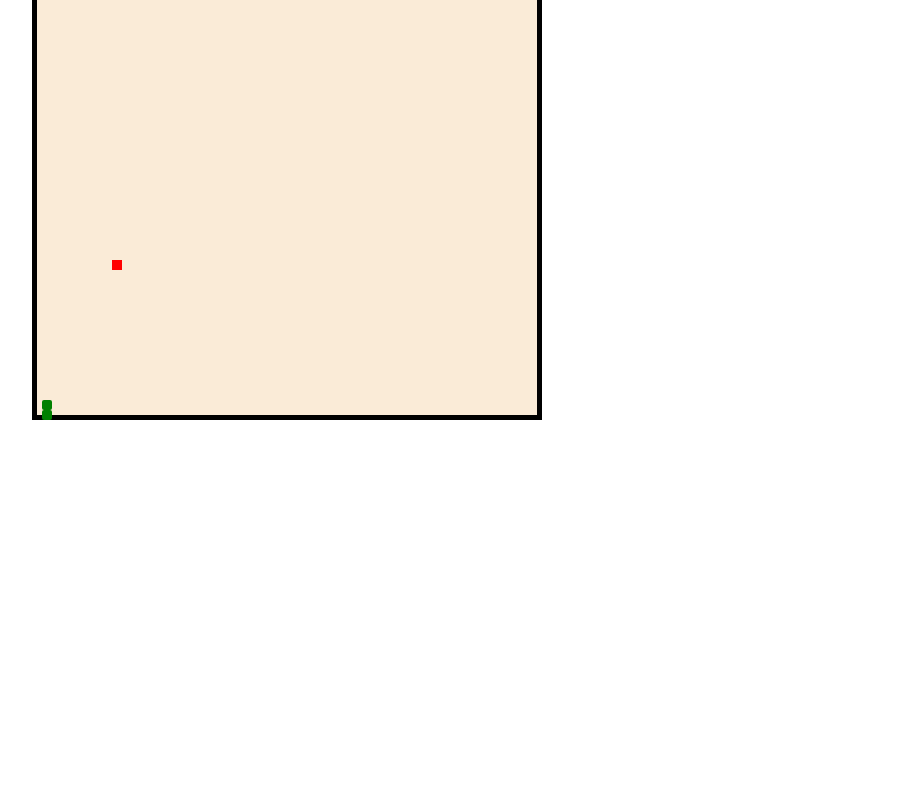
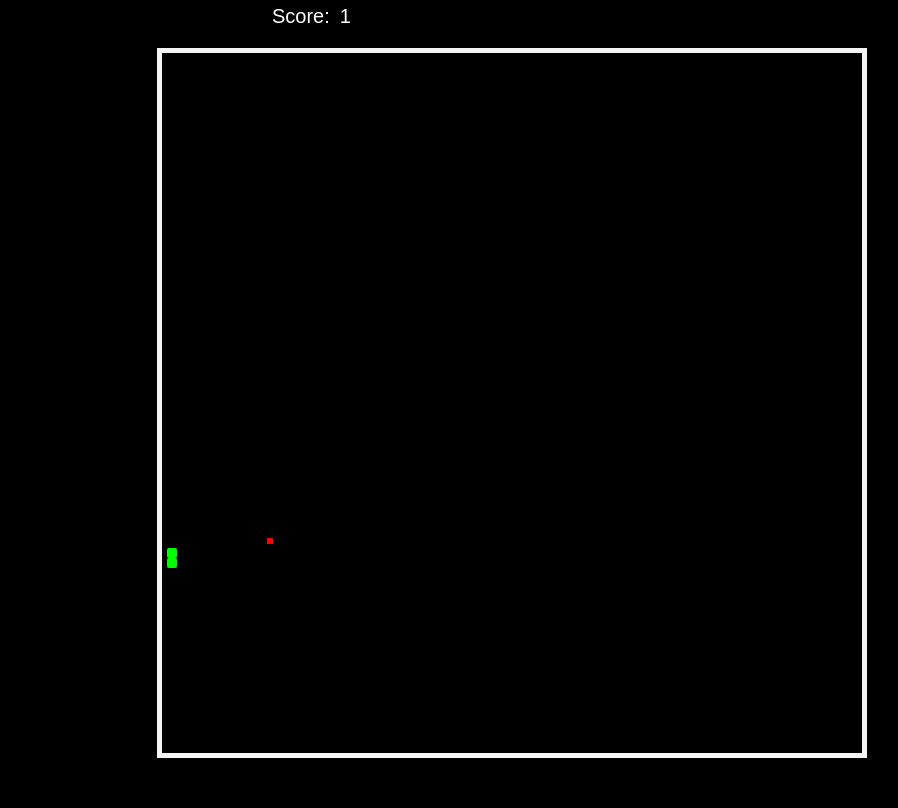
Before and after one commit to prajaktagd/snake-game, a plain HTML site: page snakeGame.html in a window 1280 px wide. Shown: the part 110-918 px from the top of the page, without its empty margins (128-1026 px from the left). Before the commit the page ends 800 px from the top, so only its background shows below. Drawn offline with Linux system fonts and the light colour scheme.

Commit message:
Added scores

```diff
--- a/css/styles.css
+++ b/css/styles.css
@@ -5,27 +5,49 @@
 
 body {
   width: 960px;
-  margin: 20px auto;
+  margin: 50px auto;
+  background-color: black;
+  font-family: sans-serif;
+  font-size: 20px;
+}
+
+main {
+  width: 100%;
+  display: flex;
+  flex-direction: column;
+  justify-content: center;
+  align-items: center;
+  gap: 20px;
+}
+
+h1 {
+  color: white;
+}
+
+.score-card {
+  width: 50%;
+  height: 10%;
+  color: white;
+  display: flex;
+  column-gap: 10px;
 }
 
 .view {
-  background-color: antiquewhite;
-  border: 5px solid black;
+  border: 5px solid whitesmoke;
   position: relative;
 }
-
 
 .segment {
   width: 10px;
   height: 10px;
   border-radius: 20%;
-  background-color: green;
+  background-color: lime;
   position: absolute;
 }
 
 .food {
-  width: 10px;
-  height: 10px;
+  width: 6px;
+  height: 6px;
   background-color: red;
   position: absolute;
 }
--- a/js/script.js
+++ b/js/script.js
@@ -1,7 +1,7 @@
 (function () {
   const segRadius = 5;
   const segDiameter = segRadius * 2;
-  const foodRadius = 5;
+  const foodRadius = 3;
 
   const px = (value) => value + 'px';
 
@@ -162,8 +162,22 @@
     snake.changeDirection(direction);
   };
 
+  const seqGenerator = () => {
+    let number = 0;
+    return (step = 1) => {
+      number += step;
+      return number;
+    }
+  };
+
+  const updateScore = (score) => {
+    const scoreElement = document.getElementById('score');
+    scoreElement.innerText = score;
+  };
+
   const startGame = (view, snake, food) => {
     document.addEventListener('keydown', (event) => onkeydown(event, snake));
+    const incScore = seqGenerator();
 
     const viewElement = document.getElementById('view');
     drawView(view, viewElement);
@@ -177,13 +191,14 @@
       if (snake.hasEatenFood(food)) {
         snake.increaseLength();
         addFood(food, view);
+        updateScore(incScore());
       }
       snake.move();
       draw(snake, food, viewElement);
     }, 100);
   };
 
-  const view = { top: 0, bottom: 500, left: 0, right: 500 };
+  const view = { top: 0, bottom: 700, left: 0, right: 700 };
   const snake = new Snake({ x: 10, y: 10 });
   const food = { x: 10, y: 20 };
   window.onload = () => startGame(view, snake, food);
--- a/snakeGame.html
+++ b/snakeGame.html
@@ -8,6 +8,11 @@
 
   <body>
     <main>
+      <h1>SNAKE GAME</h1>
+      <div class="score-card">
+        <div>Score: </div>
+        <div id="score">0</div>
+      </div>
       <div id="view" class="view"></div>
     </main>
   </body>
```
